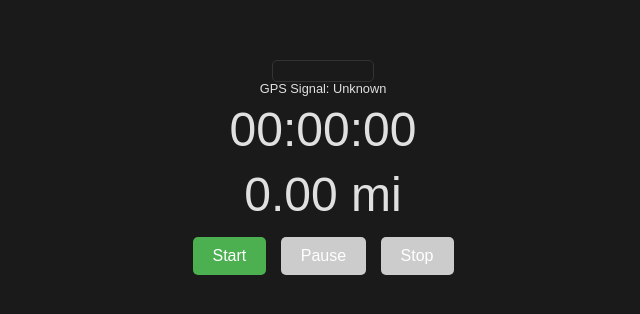
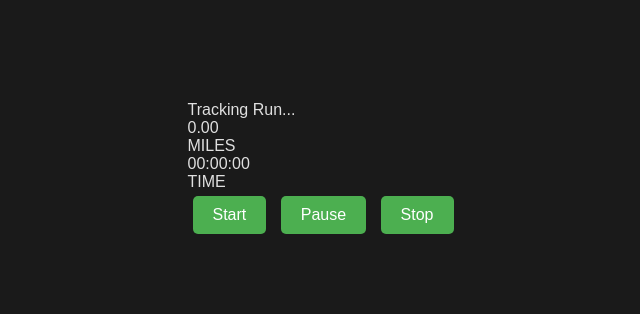
Before and after one commit to extrememission/running, a plain HTML site: page index.html in a window 1280 px wide. Shown: the part 230-544 px from the top of the page, without its empty margins (317-957 px from the left). Drawn offline with Linux system fonts and the light colour scheme.

Commit message:
Update index.html

```diff
--- a/index.html
+++ b/index.html
@@ -4,21 +4,30 @@
     <meta charset="UTF-8">
     <meta name="viewport" content="width=device-width, initial-scale=1.0">
     <title>Run Tracker</title>
+    <link rel="manifest" href="manifest.json">
+    <meta name="theme-color" content="#000000">
     <link rel="stylesheet" href="styles.css">
-    <link rel="manifest" href="manifest.json">
 </head>
 <body>
-    <div id="app">
-        <div id="gps-signal">
-            <div id="gps-signal-text">GPS Signal: Unknown</div>
+    <div class="container">
+        <div id="gps-indicator" class="gps-indicator"></div>
+        <div id="tracking" class="tracking hidden">Tracking Run...</div>
+
+        <div class="metrics">
+            <div class="metric-box">
+                <div id="distance" class="value">0.00</div>
+                <div class="label">MILES</div>
+            </div>
+            <div class="metric-box">
+                <div id="time" class="value">00:00:00</div>
+                <div class="label">TIME</div>
+            </div>
         </div>
-        <div id="time" class="big-text">00:00:00</div>
-        <div id="distance" class="big-text">0.00 mi</div>
-        <div id="status">Tracking Run...</div>
-        <div id="controls">
-            <button id="start">Start</button>
-            <button id="pause" disabled>Pause</button>
-            <button id="stop" disabled>Stop</button>
+
+        <div class="controls">
+            <button id="startBtn" class="btn start">Start</button>
+            <button id="pauseBtn" class="btn pause hidden">Pause</button>
+            <button id="stopBtn" class="btn stop hidden">Stop</button>
         </div>
     </div>
     <script src="app.js"></script>
```
